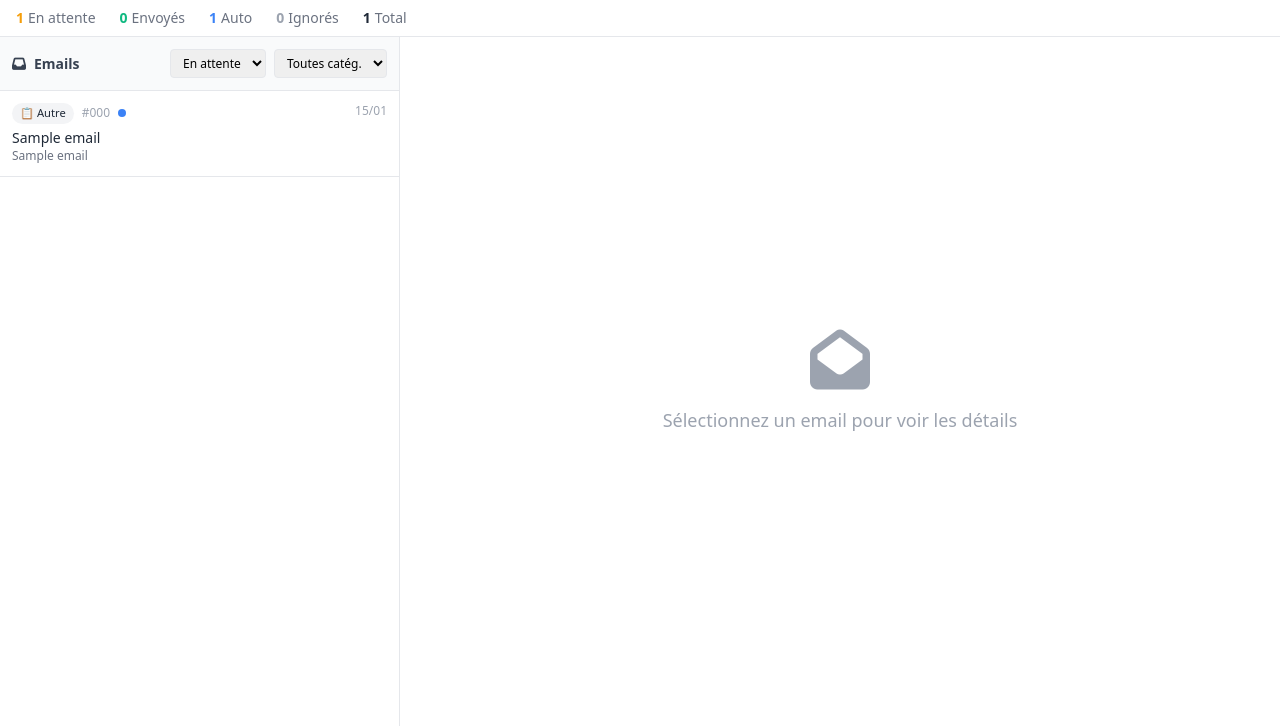
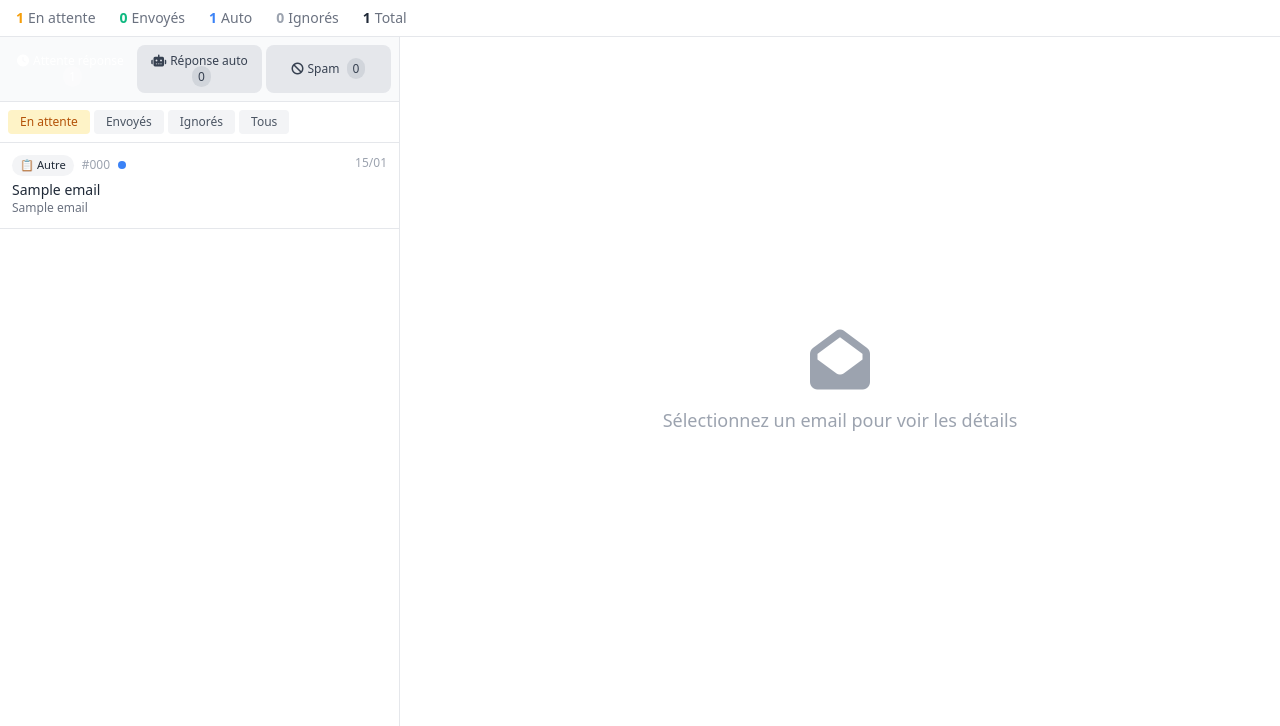
Before and after one commit to avenaparisshop/avena-sav-app, a Flask app: page / in a window 1280 px wide. Shown: the part 61-787 px from the top of the page. Run offline with Flask 3, Linux system fonts and the light colour scheme; tables that the repository leaves empty hold one stand-in row (values such as "Sample post").

Commit message:
Dashboard: 3 boutons de filtrage (Attente/Auto/Spam)
- Remplace les menus déroulants par des boutons cliquables
- 3 catégories principales: Attente réponse, Réponse auto, Spam
- Compteurs dynamiques sur chaque bouton
- Boutons de statut secondaires (En attente, Envoyés, Ignorés, Tous)

Co-Authored-By: Claude Opus 4.5 <noreply@anthropic.com>

```diff
--- a/templates/dashboard.html
+++ b/templates/dashboard.html
@@ -95,28 +95,33 @@
     <div class="flex" style="height: calc(100vh - 110px);">
         <!-- Email List Panel -->
         <div id="emailListPanel" class="email-list-panel bg-white border-r flex flex-col" style="width: 400px;">
-            <div class="p-3 border-b flex items-center justify-between bg-gray-50">
-                <h2 class="font-semibold text-gray-700 text-sm">
-                    <i class="fas fa-inbox mr-2"></i>Emails
-                </h2>
-                <div class="flex space-x-2">
-                    <select id="statusFilter" onchange="loadEmails()" class="border rounded px-2 py-1 text-xs">
-                        <option value="pending">En attente</option>
-                        <option value="sent">Envoyés</option>
-                        <option value="ignored">Ignorés</option>
-                        <option value="all">Tous</option>
-                    </select>
-                    <select id="categoryFilter" onchange="filterByCategory()" class="border rounded px-2 py-1 text-xs">
-                        <option value="all">Toutes catég.</option>
-                        <option value="auto">🤖 AUTO</option>
-                        <option value="manual">👤 MANUAL</option>
-                        <option value="SUIVI">📦 Suivi</option>
-                        <option value="QUESTION_PRODUIT">❓ Produit</option>
-                        <option value="LIVRAISON">🚚 Livraison</option>
-                        <option value="RETOUR">↩️ Retour</option>
-                        <option value="PROBLEME">⚠️ Problème</option>
-                        <option value="SPAM">🚫 Spam</option>
-                    </select>
+            <!-- 3 Boutons principaux de catégorie -->
+            <div class="p-2 border-b bg-gray-50">
+                <div class="flex space-x-1">
+                    <button onclick="setMainFilter('ATTENTE')" id="filterATTENTE"
+                            class="filter-btn flex-1 py-2 px-2 rounded-lg text-xs font-medium transition-all bg-orange-500 text-white">
+                        <i class="fas fa-clock mr-1"></i>Attente réponse
+                        <span id="countATTENTE" class="ml-1 bg-white bg-opacity-30 px-1.5 py-0.5 rounded-full text-xs">-</span>
+                    </button>
+                    <button onclick="setMainFilter('AUTO')" id="filterAUTO"
+                            class="filter-btn flex-1 py-2 px-2 rounded-lg text-xs font-medium transition-all bg-gray-200 text-gray-700 hover:bg-gray-300">
+                        <i class="fas fa-robot mr-1"></i>Réponse auto
+                        <span id="countAUTO" class="ml-1 bg-gray-300 px-1.5 py-0.5 rounded-full text-xs">-</span>
+                    </button>
+                    <button onclick="setMainFilter('SPAM')" id="filterSPAM"
+                            class="filter-btn flex-1 py-2 px-2 rounded-lg text-xs font-medium transition-all bg-gray-200 text-gray-700 hover:bg-gray-300">
+                        <i class="fas fa-ban mr-1"></i>Spam
+                        <span id="countSPAM" class="ml-1 bg-gray-300 px-1.5 py-0.5 rounded-full text-xs">-</span>
+                    </button>
+                </div>
+            </div>
+            <!-- Filtre secondaire (statut) -->
+            <div class="p-2 border-b flex items-center justify-between bg-white">
+                <div class="flex space-x-1">
+                    <button onclick="setStatusFilter('pending')" id="statusPending" class="status-btn text-xs px-3 py-1 rounded bg-yellow-100 text-yellow-700 font-medium">En attente</button>
+                    <button onclick="setStatusFilter('sent')" id="statusSent" class="status-btn text-xs px-3 py-1 rounded bg-gray-100 text-gray-600">Envoyés</button>
+                    <button onclick="setStatusFilter('ignored')" id="statusIgnored" class="status-btn text-xs px-3 py-1 rounded bg-gray-100 text-gray-600">Ignorés</button>
+                    <button onclick="setStatusFilter('all')" id="statusAll" class="status-btn text-xs px-3 py-1 rounded bg-gray-100 text-gray-600">Tous</button>
                 </div>
             </div>
             <div id="emailList" class="email-list flex-1 overflow-y-auto">
@@ -170,20 +175,25 @@
     <script>
         let selectedEmailId = null;
         let currentEmails = [];
+        let allEmails = [];  // Tous les emails non filtrés
         let isCompactMode = false;
+        let currentMainFilter = 'ATTENTE';  // ATTENTE, AUTO, SPAM
+        let currentStatusFilter = 'pending';  // pending, sent, ignored, all
+
+        // Catégories AUTO (réponse automatique possible)
+        const autoCategories = ['SUIVI', 'QUESTION_PRODUIT', 'LIVRAISON'];
 
         // Catégories et couleurs
-        // AUTO = vert (peut être auto-répondu), MANUAL = orange (validation humaine)
         const categoryColors = {
-            'SUIVI': 'bg-green-100 text-green-800',           // AUTO
-            'QUESTION_PRODUIT': 'bg-green-100 text-green-800', // AUTO
-            'LIVRAISON': 'bg-green-100 text-green-800',        // AUTO
-            'RETOUR': 'bg-orange-100 text-orange-800',         // MANUAL
-            'PROBLEME': 'bg-red-100 text-red-800',             // MANUAL
-            'MODIFICATION': 'bg-yellow-100 text-yellow-800',   // MANUAL
-            'QUESTION': 'bg-purple-100 text-purple-800',       // Legacy
-            'SPAM': 'bg-gray-300 text-gray-600',               // SPAM
-            'AUTRE': 'bg-gray-100 text-gray-800'               // MANUAL
+            'SUIVI': 'bg-green-100 text-green-800',
+            'QUESTION_PRODUIT': 'bg-green-100 text-green-800',
+            'LIVRAISON': 'bg-green-100 text-green-800',
+            'RETOUR': 'bg-orange-100 text-orange-800',
+            'PROBLEME': 'bg-red-100 text-red-800',
+            'MODIFICATION': 'bg-yellow-100 text-yellow-800',
+            'QUESTION': 'bg-purple-100 text-purple-800',
+            'SPAM': 'bg-gray-400 text-white',
+            'AUTRE': 'bg-gray-100 text-gray-800'
         };
 
         const categoryLabels = {
@@ -198,8 +208,67 @@
             'AUTRE': '📋 Autre'
         };
 
-        // Catégories AUTO vs MANUAL
-        const autoCategories = ['SUIVI', 'QUESTION_PRODUIT', 'LIVRAISON'];
+        // ========== FILTRES PRINCIPAUX ==========
+        function setMainFilter(filter) {
+            currentMainFilter = filter;
+
+            // Mise à jour visuelle des boutons
+            document.querySelectorAll('.filter-btn').forEach(btn => {
+                btn.classList.remove('bg-orange-500', 'bg-green-500', 'bg-gray-500', 'text-white');
+                btn.classList.add('bg-gray-200', 'text-gray-700');
+            });
+
+            const activeBtn = document.getElementById('filter' + filter);
+            if (activeBtn) {
+                activeBtn.classList.remove('bg-gray-200', 'text-gray-700');
+                if (filter === 'ATTENTE') activeBtn.classList.add('bg-orange-500', 'text-white');
+                else if (filter === 'AUTO') activeBtn.classList.add('bg-green-500', 'text-white');
+                else if (filter === 'SPAM') activeBtn.classList.add('bg-gray-500', 'text-white');
+            }
+
+            renderEmailList();
+        }
+
+        function setStatusFilter(status) {
+            currentStatusFilter = status;
+
+            // Mise à jour visuelle des boutons de statut
+            document.querySelectorAll('.status-btn').forEach(btn => {
+                btn.classList.remove('bg-yellow-100', 'text-yellow-700', 'font-medium');
+                btn.classList.add('bg-gray-100', 'text-gray-600');
+            });
+
+            const activeBtn = document.getElementById('status' + status.charAt(0).toUpperCase() + status.slice(1));
+            if (activeBtn) {
+                activeBtn.classList.remove('bg-gray-100', 'text-gray-600');
+                activeBtn.classList.add('bg-yellow-100', 'text-yellow-700', 'font-medium');
+            }
+
+            loadEmails();
+        }
+
+        // Classifie un email selon les 3 catégories principales
+        function getEmailMainCategory(email) {
+            if (email.category === 'SPAM') return 'SPAM';
+            if (autoCategories.includes(email.category)) return 'AUTO';
+            return 'ATTENTE';  // Tout le reste = attente validation humaine
+        }
+
+        // Met à jour les compteurs sur les boutons
+        function updateFilterCounts() {
+            let countAttente = 0, countAuto = 0, countSpam = 0;
+
+            allEmails.forEach(email => {
+                const mainCat = getEmailMainCategory(email);
+                if (mainCat === 'ATTENTE') countAttente++;
+                else if (mainCat === 'AUTO') countAuto++;
+                else if (mainCat === 'SPAM') countSpam++;
+            });
+
+            document.getElementById('countATTENTE').textContent = countAttente;
+            document.getElementById('countAUTO').textContent = countAuto;
+            document.getElementById('countSPAM').textContent = countSpam;
+        }
 
         // Toast notification
         function showToast(message, type = 'success') {
@@ -236,31 +305,27 @@
             }
         }
 
-        // Filtrer par catégorie (côté client)
-        function filterByCategory() {
-            renderEmailList();
-        }
-
-        // Afficher la liste filtrée
+        // Afficher la liste filtrée selon le filtre principal (ATTENTE, AUTO, SPAM)
         function renderEmailList() {
             const list = document.getElementById('emailList');
-            const categoryFilter = document.getElementById('categoryFilter').value;
 
-            let filteredEmails = currentEmails;
+            // Filtre les emails selon le filtre principal actif
+            let filteredEmails = allEmails.filter(email => {
+                return getEmailMainCategory(email) === currentMainFilter;
+            });
 
-            if (categoryFilter === 'auto') {
-                filteredEmails = currentEmails.filter(e => autoCategories.includes(e.category));
-            } else if (categoryFilter === 'manual') {
-                filteredEmails = currentEmails.filter(e => !autoCategories.includes(e.category) && e.category !== 'SPAM');
-            } else if (categoryFilter !== 'all') {
-                filteredEmails = currentEmails.filter(e => e.category === categoryFilter);
-            }
+            currentEmails = filteredEmails;
 
             if (filteredEmails.length === 0) {
+                const emptyMessages = {
+                    'ATTENTE': 'Aucun email en attente de réponse',
+                    'AUTO': 'Aucun email pour réponse automatique',
+                    'SPAM': 'Aucun spam détecté'
+                };
                 list.innerHTML = `
                     <div class="p-8 text-center text-gray-400">
                         <i class="fas fa-inbox text-4xl mb-4"></i>
-                        <p>Aucun email</p>
+                        <p>${emptyMessages[currentMainFilter] || 'Aucun email'}</p>
                     </div>
                 `;
                 return;
@@ -275,7 +340,6 @@
                                 <span class="category-badge ${categoryColors[email.category] || categoryColors['AUTRE']}">
                                     ${categoryLabels[email.category] || '📋 Autre'}
                                 </span>
-                                ${autoCategories.includes(email.category) ? '<span class="text-xs bg-green-500 text-white px-1 rounded">AUTO</span>' : ''}
                                 ${email.order_number ? `<span class="text-xs text-gray-400">#${email.order_number}</span>` : ''}
                                 ${!email.is_read ? '<span class="w-2 h-2 bg-blue-500 rounded-full"></span>' : ''}
                             </div>
@@ -290,18 +354,18 @@
             `).join('');
         }
 
-        // Charger les emails
+        // Charger les emails depuis l'API
         async function loadEmails() {
-            const status = document.getElementById('statusFilter').value;
             const list = document.getElementById('emailList');
 
             try {
-                const res = await fetch(`/api/emails?status=${status}`);
+                const res = await fetch(`/api/emails?status=${currentStatusFilter}`);
                 const data = await res.json();
 
                 if (data.success) {
-                    currentEmails = data.emails;
-                    renderEmailList();  // Utilise la fonction de rendu avec filtrage
+                    allEmails = data.emails;
+                    updateFilterCounts();
+                    renderEmailList();
                 }
             } catch (e) {
                 console.error('Erreur:', e);
```
